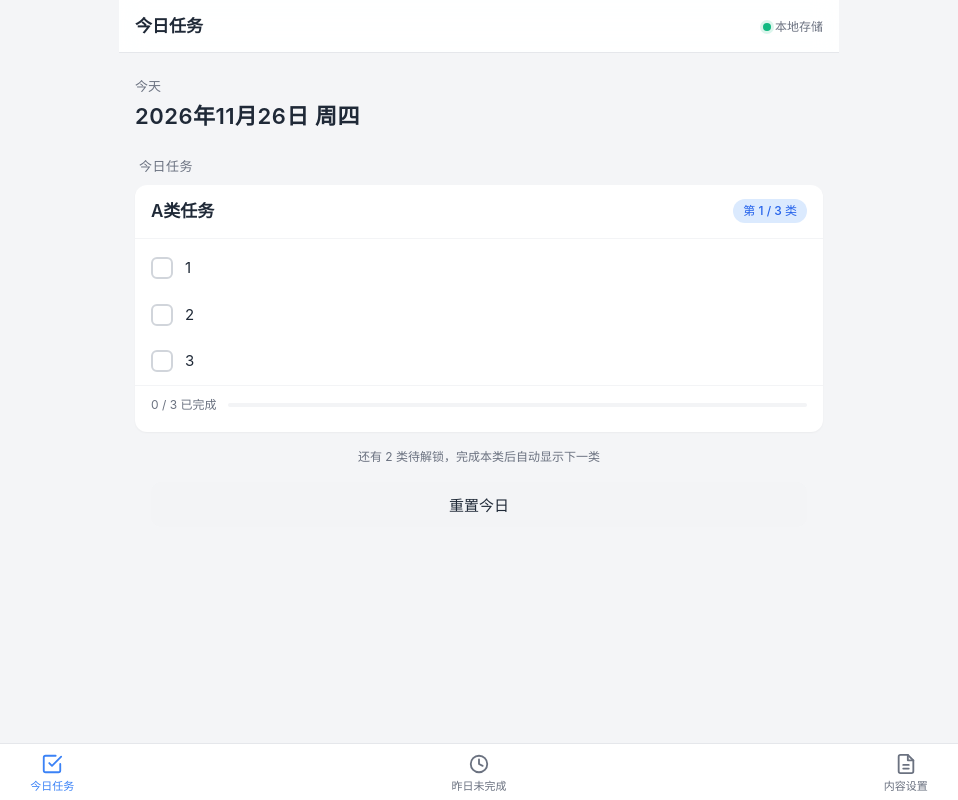
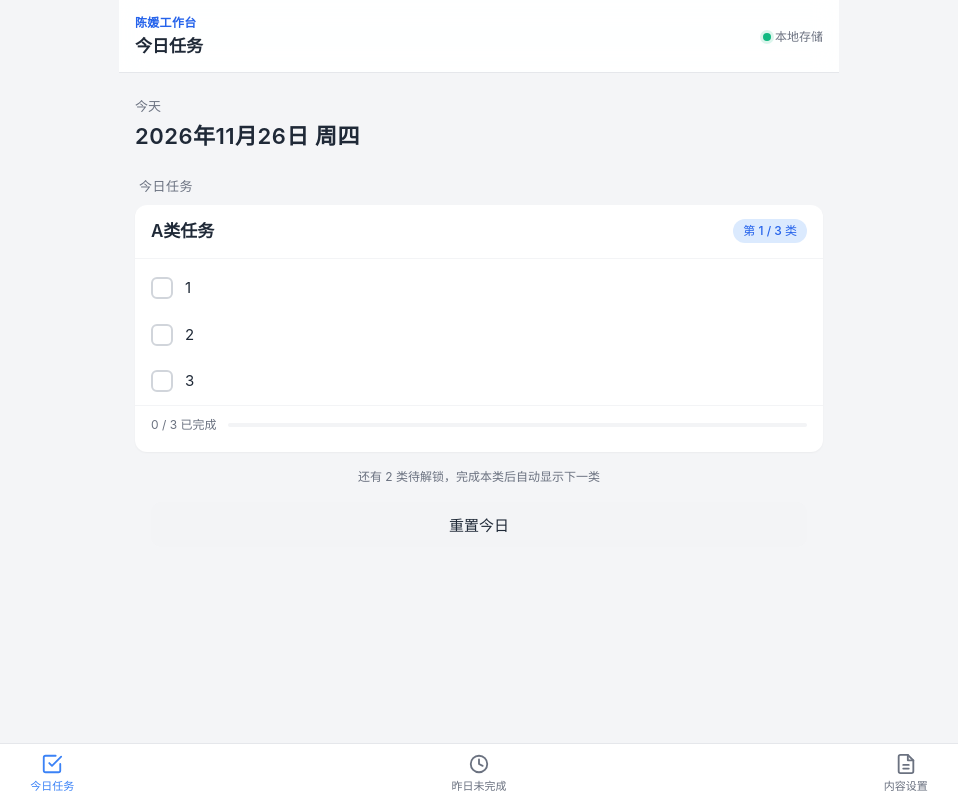
Before and after one commit to leilei-99/task-workbench, a plain HTML site: page index.html in a window 1280 px wide. Shown: the whole page, without its empty margins (161-1119 px from the left). Drawn offline with Linux system fonts and the light colour scheme.

Commit message:
rename: 工作台更名为陈媛工作台（index.html）

```diff
--- a/index.html
+++ b/index.html
@@ -4,7 +4,7 @@
 <meta charset="UTF-8">
 <meta name="viewport" content="width=device-width, initial-scale=1.0, maximum-scale=1.0, user-scalable=no, viewport-fit=cover">
 <meta name="theme-color" content="#3b82f6">
-<title>任务推进工作台</title>
+<title>陈媛工作台</title>
 <style>
   /* ===== Reset & Base ===== */
   *, *::before, *::after { box-sizing: border-box; }
@@ -61,6 +61,11 @@
     display: flex;
     align-items: center;
     justify-content: space-between;
+  }
+  .topbar-left { display: flex; flex-direction: column; gap: 2px; min-width: 0; }
+  .topbar .brand {
+    font-size: 12px; font-weight: 600; letter-spacing: .3px;
+    color: var(--primary-dark);
   }
   .topbar h1 { margin: 0; font-size: 17px; font-weight: 600; }
   .topbar .sync {
@@ -378,7 +383,10 @@
 <body>
 <div class="app">
   <div class="topbar">
-    <h1 id="page-title">今日任务</h1>
+    <div class="topbar-left">
+      <span class="brand" id="app-name">陈媛工作台</span>
+      <h1 id="page-title">今日任务</h1>
+    </div>
     <div class="sync" title="本地存储已启用">
       <span class="sync-dot"></span>
       <span>本地存储</span>
@@ -408,7 +416,7 @@
 
 <script>
 /* =========================================================
-   任务推进工作台
+   陈媛工作台
    - 数据层 / 业务逻辑 / UI 分层
    - 单文件、零外部依赖，localStorage 持久化（前缀 wb_taskflow_）
    - 今日任务按类别顺序解锁；昨日未完成按自然日归档，隔天过期
```
